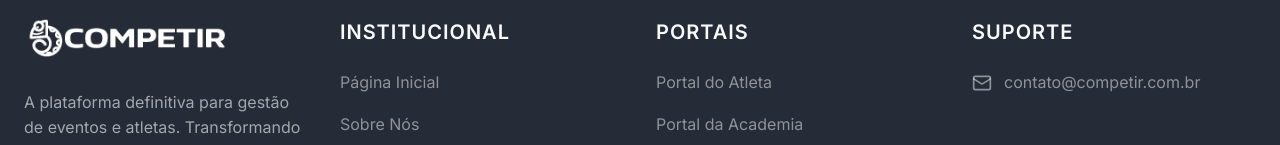
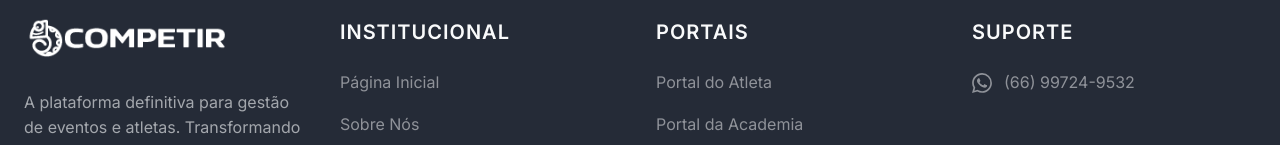
Before and after one commit to leandroandreengelmann/vemcompetir, a Next.js app: page / in a window 1280 px wide. Shown: the part 888-1033 px from the top of the page. Built offline with nearby package versions, Linux system fonts and the light colour scheme; no server answers; the database is empty.

Commit message:
feat: replace support email with whatsapp contact in footer

```diff
--- a/src/components/layout/PublicFooter.tsx
+++ b/src/components/layout/PublicFooter.tsx
@@ -1,5 +1,5 @@
 import Link from "next/link";
-import { Instagram, Youtube, Mail } from "lucide-react";
+import { Instagram, Youtube } from "lucide-react";
 
 export function PublicFooter() {
     const currentYear = new Date().getFullYear();
@@ -54,8 +54,21 @@
                         <h4 className="text-h3 font-semibold uppercase tracking-wider">Suporte</h4>
                         <ul className="space-y-4">
                             <li className="flex items-center gap-3 text-body text-primary-foreground/50">
-                                <Mail className="h-5 w-5" />
-                                <span>contato@competir.com.br</span>
+                                <Link
+                                    href="https://wa.me/5566997249532"
+                                    target="_blank"
+                                    rel="noopener noreferrer"
+                                    className="flex items-center gap-3 hover:text-primary-foreground transition-colors"
+                                >
+                                    <svg
+                                        viewBox="0 0 24 24"
+                                        className="h-5 w-5 fill-current"
+                                        xmlns="http://www.w3.org/2000/svg"
+                                    >
+                                        <path d="M17.472 14.382c-.297-.149-1.758-.867-2.03-.967-.273-.099-.471-.148-.67.15-.197.297-.767.966-.94 1.164-.173.199-.347.223-.644.075-.297-.15-1.255-.463-2.39-1.475-.883-.788-1.48-1.761-1.653-2.059-.173-.297-.018-.458.13-.606.134-.133.298-.347.446-.52.149-.174.198-.298.298-.497.099-.198.05-.371-.025-.52-.075-.149-.669-1.612-.916-2.207-.242-.579-.487-.5-.669-.51-.173-.008-.371-.01-.57-.01-.198 0-.52.074-.792.372-.272.297-1.04 1.016-1.04 2.479 0 1.462 1.065 2.875 1.213 3.074.149.198 2.096 3.2 5.077 4.487.709.306 1.262.489 1.694.625.712.227 1.36.195 1.871.118.571-.085 1.758-.719 2.006-1.413.248-.694.248-1.289.173-1.413-.074-.124-.272-.198-.57-.347m-5.421 7.403h-.004a9.87 9.87 0 01-5.031-1.378l-.361-.214-3.741.982.998-3.648-.235-.374a9.86 9.86 0 01-1.51-5.26c.001-5.45 4.436-9.884 9.888-9.884 2.64 0 5.122 1.03 6.988 2.898a9.825 9.825 0 012.893 6.994c-.003 5.45-4.437 9.884-9.885 9.884m8.413-18.297A11.815 11.815 0 0012.05 0C5.495 0 .16 5.335.157 11.892c0 2.096.547 4.142 1.588 5.945L.057 24l6.305-1.654a11.882 11.882 0 005.683 1.448h.005c6.554 0 11.89-5.335 11.893-11.893a11.821 11.821 0 00-3.48-8.413Z" />
+                                    </svg>
+                                    <span>(66) 99724-9532</span>
+                                </Link>
                             </li>
                         </ul>
                     </div>
```
